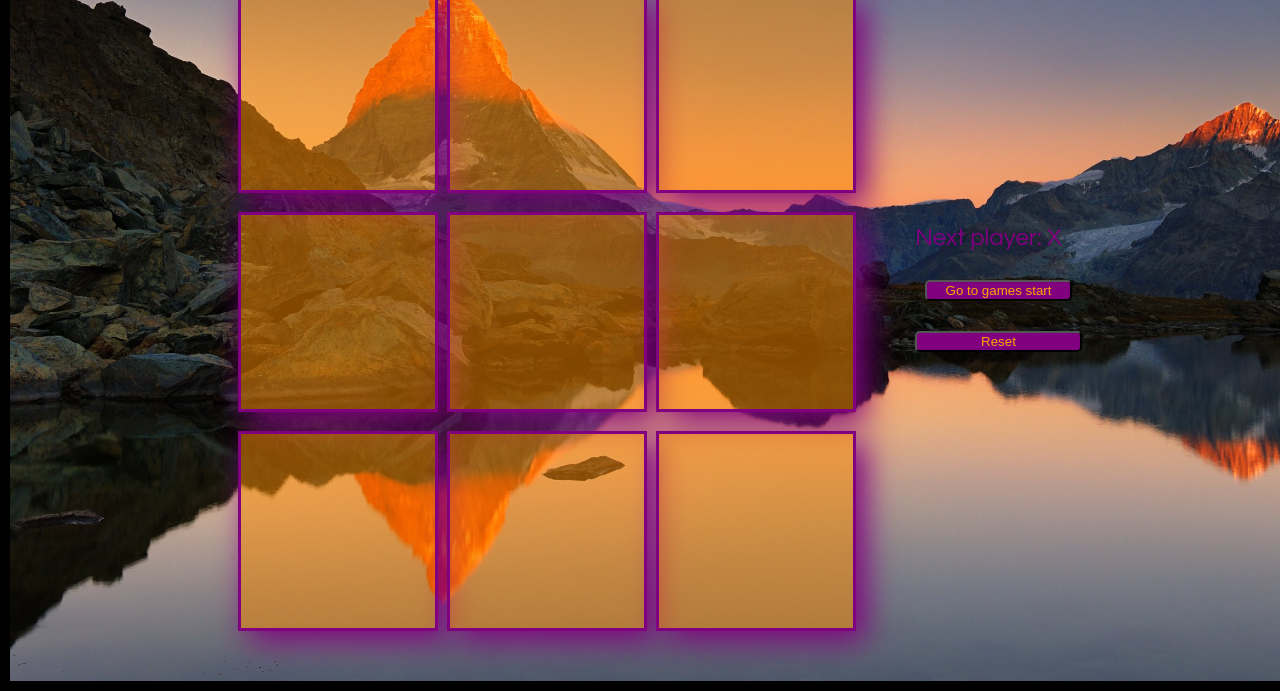
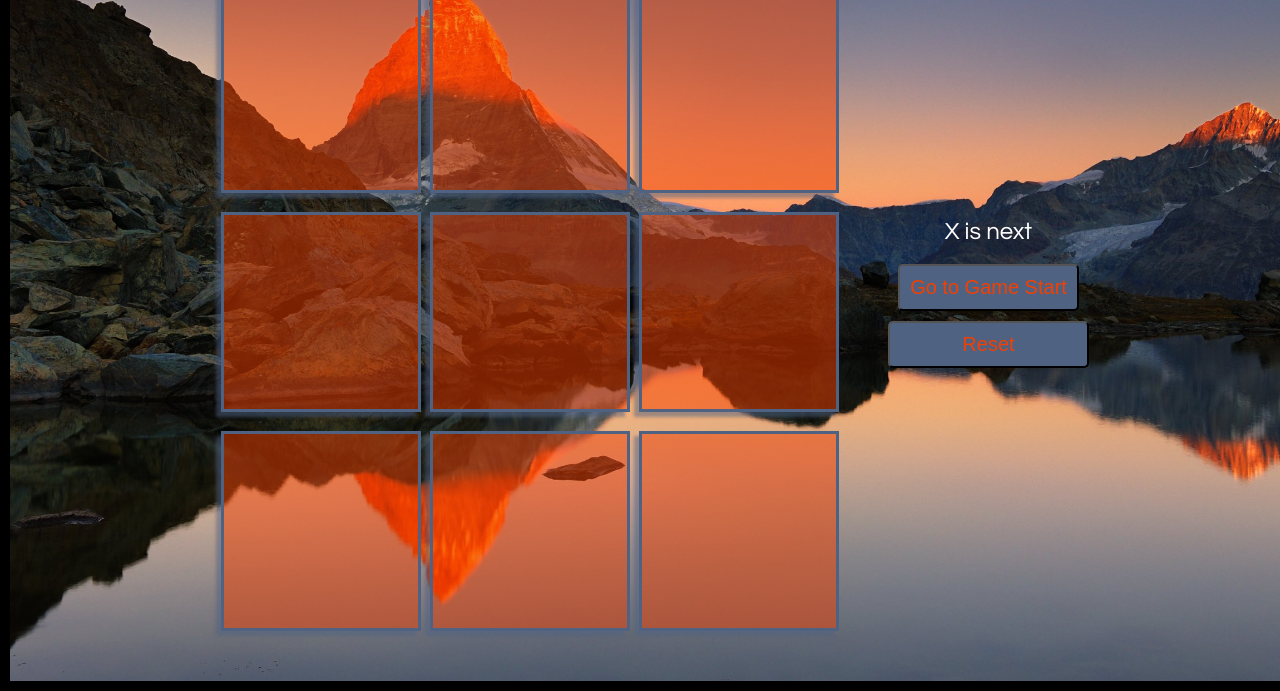
Before and after one commit to bpowell15/React-Excercises, a React app in the folder react-tac-toe/: page / in a window 1280 px wide. Shown: the part 115-806 px from the top of the page. Built offline with nearby package versions, Linux system fonts and the light colour scheme.

Commit message:
Prettify css

```diff
--- a/react-tac-toe/src/index.css
+++ b/react-tac-toe/src/index.css
@@ -1,3 +1,5 @@
+
+
 body {
   font: 14px "Century Gothic", Futura, sans-serif;
   margin: 20px;
@@ -9,6 +11,7 @@ body {
 
 * {
   margin: 10px;
+  outline: none;
 }
 
 ol, ul {
@@ -23,16 +26,19 @@ ol, ul {
 }
 
 .reset {
-  background-color: purple;
-  color: orange;
+  background-color: #4f6282;
+  color: rgb(242,64,2);
   border-radius: 5px;
   width: 100%;
+  font-size: 20px;
+  margin: 0;
+  padding: 10px;
   /* margin-top: 10px; */
 }
 
 .reset:hover {
-  background-color: orange;
-  color: purple;
+  background-color: rgb(244, 168, 111);
+  color: #4f6282;
   cursor: pointer;
 }
 
@@ -44,19 +50,19 @@ ol {
   margin-bottom: 10px;
   text-align: center;
   font-size: 48px;
-  color: purple
+  color: #fff;
 }
 
 .status{
   margin-bottom: 10px;
   text-align: center;
   font-size: 24px;
-  color: purple
+  color: #fff;
 }
 
 .square {
-  background-color: rgba(255,140,0, .5);
-  border: 3px solid purple;
+  background-color: rgba(242,64,2, .5);
+  border: 3px solid #4f6282;
   float: left;
   font-size: 225px;
   font-weight: bold;
@@ -69,12 +75,12 @@ ol {
   width: 200px;
   color: white;
   cursor: crosshair;
-  box-shadow: 10px 10px 30px purple;
+  box-shadow: -5px 5px 3px rgba(79, 98, 130, .5);
 }
 
 .square:hover {
-  background-color: rgba(255,215,0, .5);
-  color: orange;
+  background-color: rgba(242, 171, 114, .5);
+  color: rgb(242,64,2);
 }
 
 .square:focus {
--- a/react-tac-toe/src/index.js
+++ b/react-tac-toe/src/index.js
@@ -132,8 +132,8 @@ class Game extends React.Component {
 
     const moves = history.map((step, move)=> {
       const desc = move ?
-      'Go to move #' + move :
-      'Go to games start';
+      'Go to Move #' + move :
+      'Go to Game Start';
       return (
         <li key={move}>
           <button className="reset" onClick={()=> this.jumpTo(move)}>
@@ -145,11 +145,11 @@ class Game extends React.Component {
 
     let status;
     if (winner) {
-      status = 'Winner: ' + winner;
+      status = winner + ' wins!';
     } else if (!current.squares.includes(null)) {
-      status = 'Tie!';
+      status = "It's a tie!";
     } else {
-      status = 'Next player: ' + (this.state.xIsNext ? 'X' : 'O');
+      status = (this.state.xIsNext ? 'X' : 'O') + ' is next';
     }
 
     return (
```
